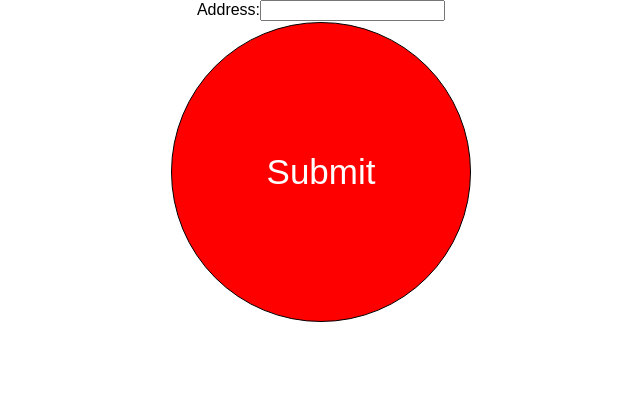
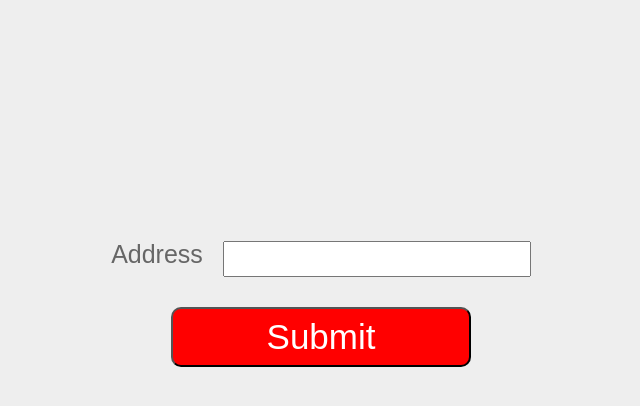
Before and after one commit to MACastro987/my-react-github, a React (Create React App) app: page / in a window 1280 px wide. Shown: the top 406 px of the page, without its empty margins (319-959 px from the left). Built offline with nearby package versions, Linux system fonts and the light colour scheme.

Commit message:
Style button and input field

```diff
--- a/src/index.css
+++ b/src/index.css
@@ -2,22 +2,34 @@ body {
   margin: 0;
   padding: 0;
   font-family: sans-serif;
+  background: #eeeeee;
 }
 
 .centerStuff {
   text-align: center;
+  margin-top: 30vh;
+}
+.mainLabel{
+  font-size: 25px;
+  color: #666666;
+}
+.mainInput {
+  margin-left: 20px;
+  height: 30px;
+  width: 300px;
 }
 .redButton{
   background-color: red;
   color: white;
-  border-width: 1px;
-  border-style: solid;
-  border-color: black;
   font-size: 35px;
-  border-radius: 50%;
   margin: 1px;
-  height: 300px;
+  height: 60px;
   width: 300px;
+  border-radius: 10px;
+  margin-top: 30px;
+}
+.redButton:hover {
+  background: orangered;
 }
 .menuBar{
   width: 250px;
--- a/src/index.js
+++ b/src/index.js
@@ -50,9 +50,9 @@ class FrontDoor extends React.Component{
         return (
             <div className="centerStuff">
                 <form onSubmit={this.handleSubmit}>
-                    <label>
-                    Address:
-                    <input type="text" value={this.state.value} onChange={this.handleChange} />
+                    <label className="mainLabel" >
+                    Address
+                    <input type="text" value={this.state.value} onChange={this.handleChange} className="mainInput"  />
                     </label>
                     <div>
                     <input type="submit" value="Submit" className="redButton" />
```
